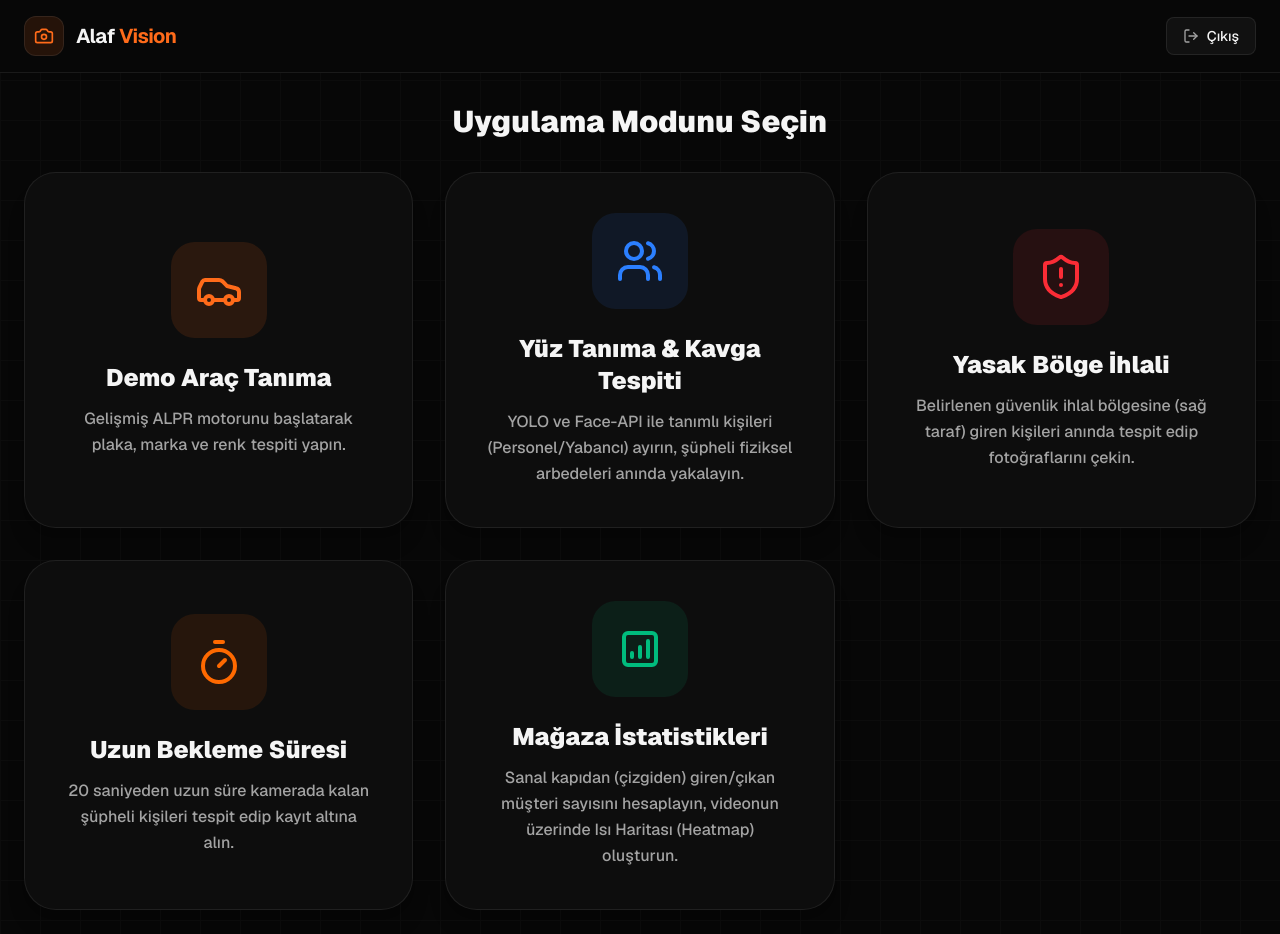
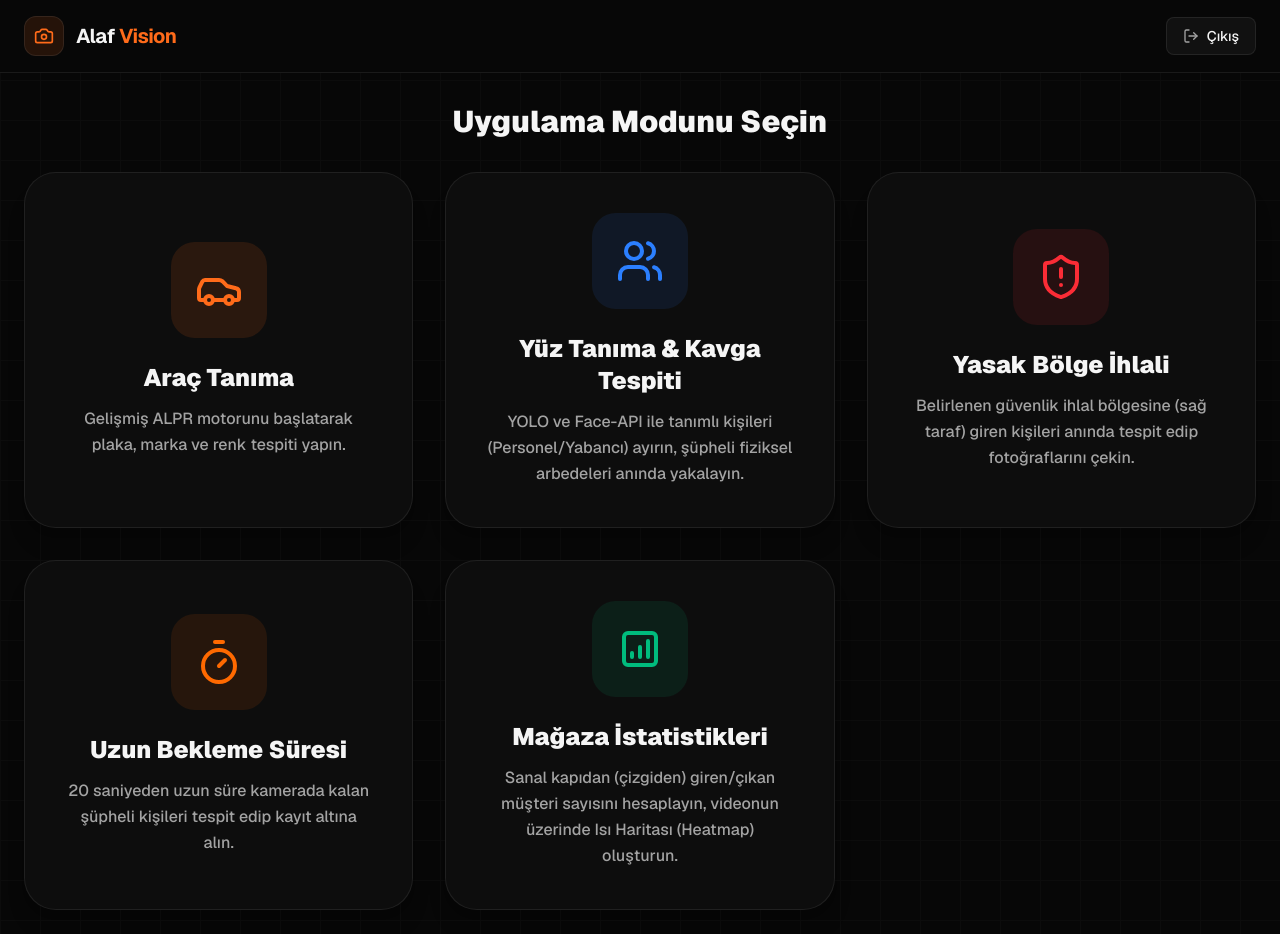
Before and after one commit to mtntasci/AlafVision, a Next.js app in the folder webapp/: page /dashboard in a window 1280 px wide. Built offline with nearby package versions, Linux system fonts and the light colour scheme.

Commit message:
refactor: remove demo prefix from vehicle recognition card and clean up whitespace in dashboard layout

```diff
--- a/webapp/src/app/dashboard/page.tsx
+++ b/webapp/src/app/dashboard/page.tsx
@@ -57,7 +57,7 @@ export default function Dashboard() {
               <Car className="w-12 h-12 text-accent" />
             </div>
             <div>
-              <h3 className="text-2xl font-black text-primary-text mb-3">Demo Araç Tanıma</h3>
+              <h3 className="text-2xl font-black text-primary-text mb-3">Araç Tanıma</h3>
               <p className="text-secondary-text font-medium leading-relaxed">
                 Gelişmiş ALPR motorunu başlatarak plaka, marka ve renk tespiti yapın.
               </p>
```
